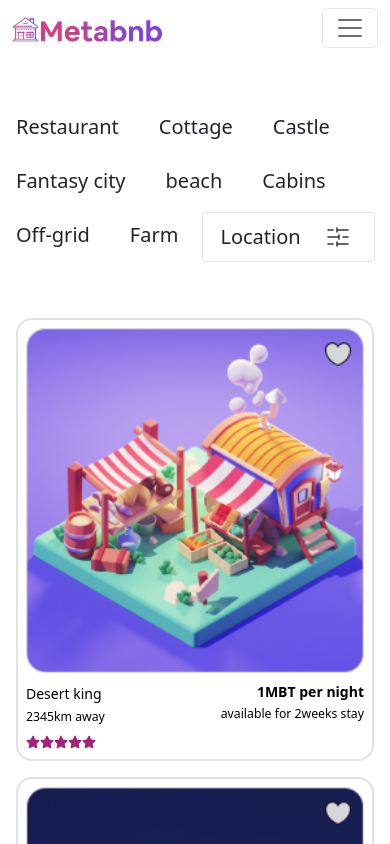
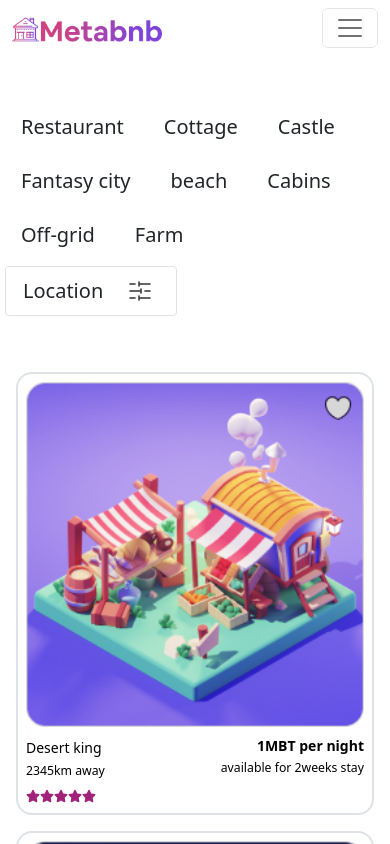
Before and after one commit to aipohruth/zurimeta, a React (Create React App) app: page /placetostay in a window 390 px wide. Shown: the top 844 px of the page. Built offline with nearby package versions, Linux system fonts and the light colour scheme; a web font is replaced by a local one.

Commit message:
styling: updated

```diff
--- a/src/index.css
+++ b/src/index.css
@@ -174,7 +174,10 @@ form input{
   display: none;
 }
 
-
+.containers{
+  width: 1200px;
+  margin:  0px 100px;
+}
 
 
 @media screen and (max-width:576px){
@@ -233,7 +236,10 @@ form input{
     width: 320px;
     margin-top: 20px;
   }
-
+   .containers{
+    width: 350px;
+    margin:  0px 05px;
+  }
 
 
 }
```
